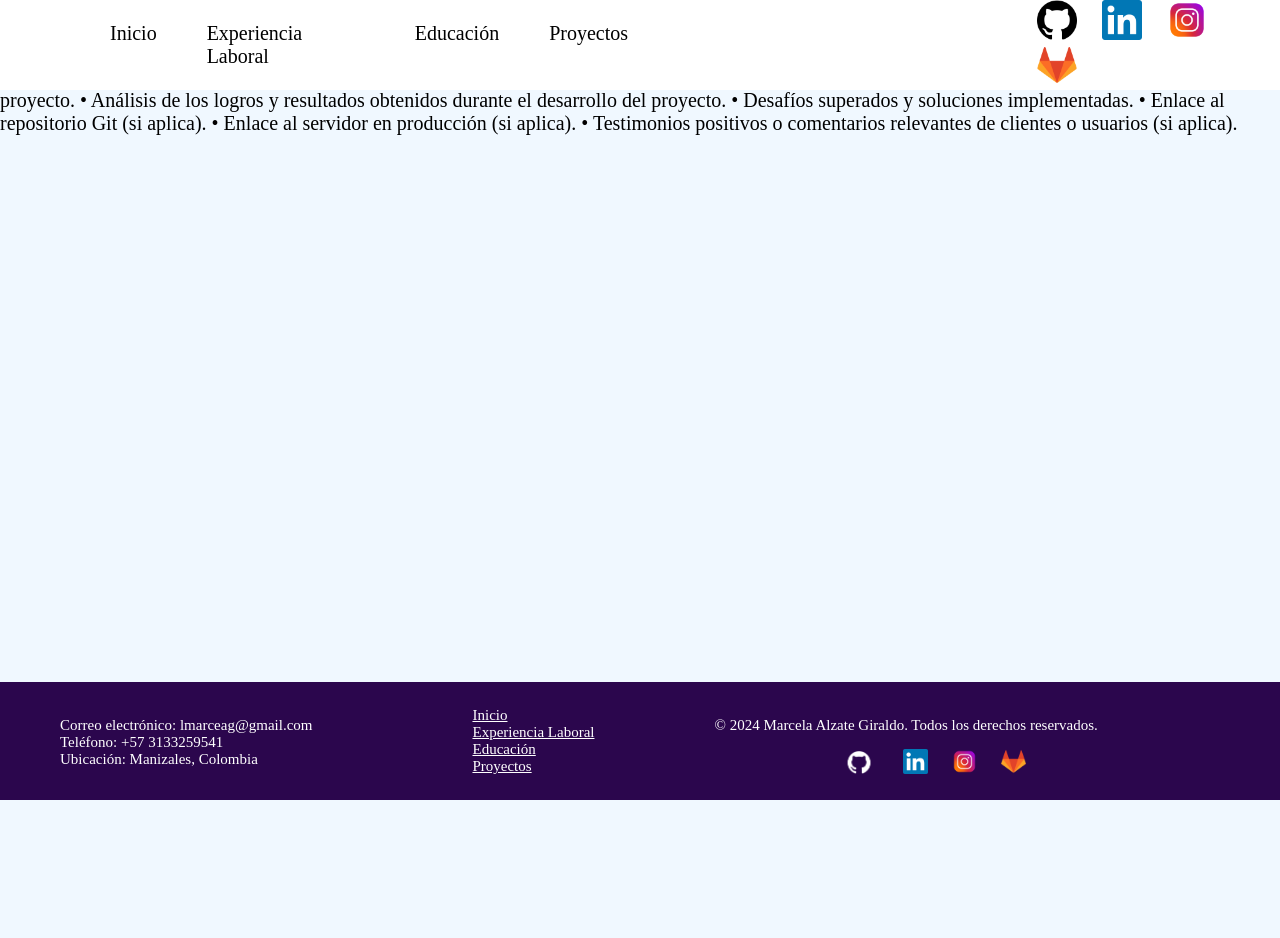
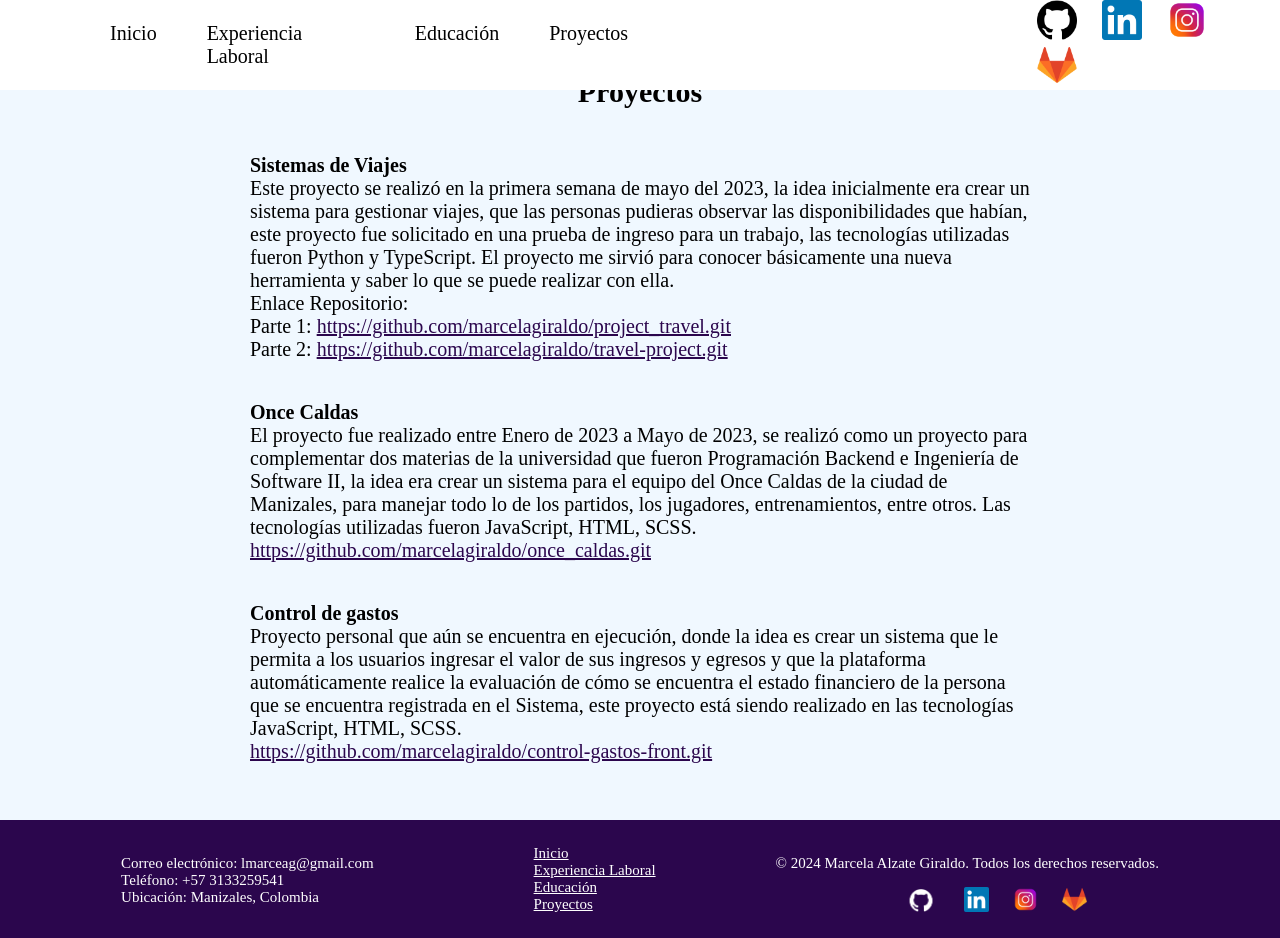
Before and after one commit to marcelagiraldo/portfolio, a plain HTML site: page pages/projects.html in a window 1280 px wide. Before the commit the page ends 800 px from the top, so only its background shows below. Drawn offline with Linux system fonts and the light colour scheme.

Commit message:
Todo el contenido Listo

```diff
--- a/pages/projects.html
+++ b/pages/projects.html
@@ -23,24 +23,38 @@
       </div>
     </nav>
   </header>
-  <main>
-    <section id="projects">
-      Projects
-      <p>
-        Por cada proyecto realizado, especificar la siguiente información.
-
-        • Nombre del proyecto.
-        • Fecha de inicio y de terminación (si aplica).
-        • Descripción de los elementos clave del proyecto.
-        • Tecnologías y herramientas utilizadas.
-        • Evidencia: capturas de pantallas o videos de los elementos más significativos del proyecto.
-        • Análisis de los logros y resultados obtenidos durante el desarrollo del proyecto.
-        • Desafíos superados y soluciones implementadas.
-        • Enlace al repositorio Git (si aplica).
-        • Enlace al servidor en producción (si aplica).
-        • Testimonios positivos o comentarios relevantes de clientes o usuarios (si aplica).
+  <main class="main-projects">
+    <h2>Proyectos</h2>
+    <div class="educacion-formal">
+      <p><b>Sistemas de Viajes</b> <br>
+        Este proyecto se realizó en la primera semana de mayo del 2023, la idea inicialmente era crear un sistema para
+        gestionar viajes, que las personas pudieras observar las disponibilidades que habían, este proyecto fue solicitado
+        en una prueba de ingreso para un trabajo, las tecnologías utilizadas fueron Python y TypeScript. El proyecto me sirvió
+        para conocer básicamente una nueva herramienta y saber lo que se puede realizar con ella. <br> Enlace Repositorio: <br>
+        Parte 1: <a href="https://github.com/marcelagiraldo/travel-project.git" target="_blank">https://github.com/marcelagiraldo/project_travel.git</a> <br>
+        Parte 2: <a href="https://github.com/marcelagiraldo/travel-project.git" target="_blank">https://github.com/marcelagiraldo/travel-project.git</a>
       </p>
-    </section>
+    </div>
+    <div class="educacion-formal">
+      <p><b>Once Caldas</b> <br>
+        El proyecto fue realizado entre Enero de 2023 a Mayo de 2023, se realizó como un proyecto para complementar
+        dos materias de la universidad que fueron Programación Backend e Ingeniería de Software II, la idea era crear
+        un sistema para el equipo del Once Caldas de la ciudad de Manizales, para manejar todo lo de los partidos,
+        los jugadores, entrenamientos, entre otros.
+        Las tecnologías utilizadas fueron JavaScript, HTML, SCSS. <br>
+        <a href="https://github.com/marcelagiraldo/once_caldas.git" target="_blank">https://github.com/marcelagiraldo/once_caldas.git</a>
+      </p>
+    </div>
+    <div class="educacion-formal">
+      <p><b>Control de gastos</b> <br>
+        Proyecto personal que aún se encuentra en ejecución, donde la idea es crear un sistema que le permita a los
+        usuarios ingresar el valor de sus ingresos y egresos y que la plataforma automáticamente realice la evaluación
+        de cómo se encuentra el estado financiero de la persona que se encuentra registrada en el Sistema, este proyecto
+        está siendo realizado  en las tecnologías JavaScript, HTML, SCSS. <br>
+        <a href="https://github.com/marcelagiraldo/control-gastos-front.git" target="_blank">https://github.com/marcelagiraldo/control-gastos-front.git</a>
+      </p>
+    </div>
+    <p>
   </main>
   <footer id="foot">
     <div class="info-contacto">
--- a/style/style.css
+++ b/style/style.css
@@ -76,6 +76,7 @@ footer {
     color: white;
     display: flex;
     font-size: 15px;
+    justify-content: center;
 }
 footer div ul li {
     list-style: none;
@@ -149,3 +150,13 @@ margin-top: 35px;
     display: flex;
     align-items: center;
 }
+/* Projects */
+.main-projects{
+    margin: 75px 250px;
+}
+.main-projects h2{
+    text-align: center;
+}
+.main-projects a{
+    color: #2b064d;
+}
```
